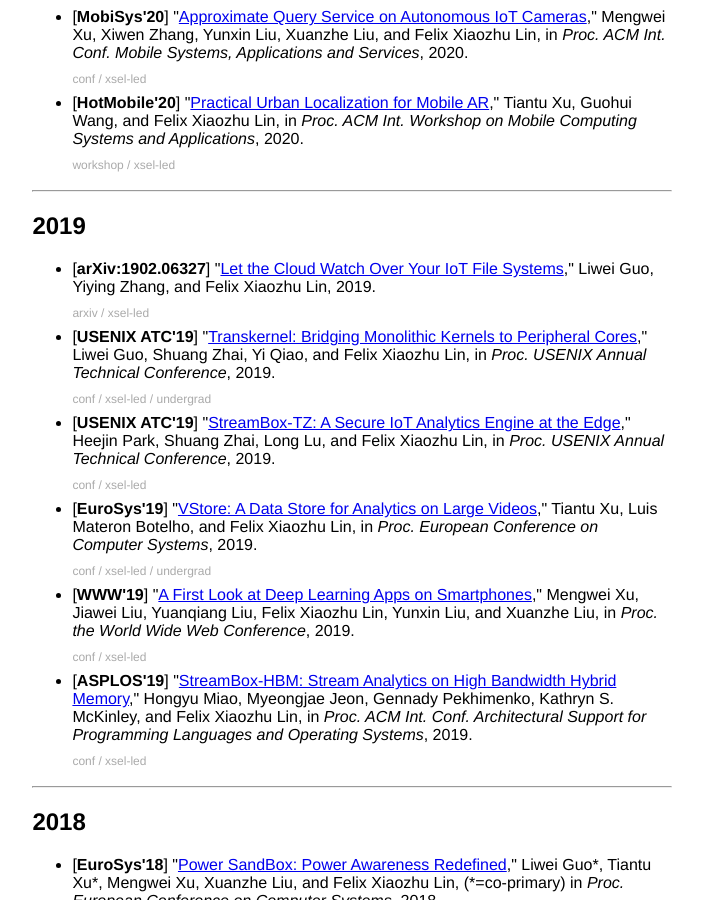
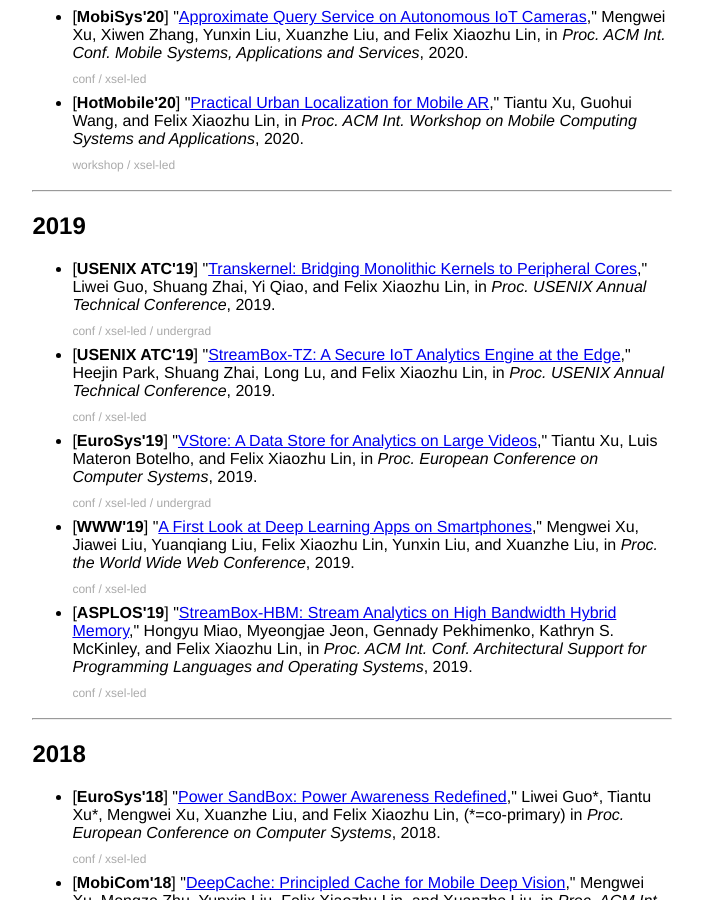
Before and after one commit to thexsel/thexsel.github.io, a Jekyll site: the page papers.html, which Jekyll copies as it is, in a window 1280 px wide and 900 px high, scrolled down 2400 px. Shown: the whole window, without its empty margins (390-1093 px from the left). Built offline with Jekyll 4.4.1, drawn with Linux system fonts in a browser that asks for light colours.

Commit message:
update paper list

```diff
--- a/papers.html
+++ b/papers.html
@@ -608,25 +608,6 @@
 <hr>
 <h2><a name="_2019"></a>2019</h2>
 <ul>
-
-<!---------------->
-<div class="item col-md-3" data-item-id="2" data-item-tags="arxiv,xsel-led">
-<li>
-	<div class="wrapper">
-		<p>
-		[<strong>arXiv:1902.06327</strong>]
-		  "<a href="https://arxiv.org/abs/1902.06327">Let the Cloud Watch Over Your IoT File Systems</a>,"
-		   Liwei Guo, Yiying Zhang, and Felix Xiaozhu Lin,
-
-		   2019.
-
-		</p>
-		<p class="item-tags"></p>
-	</div>
-</li>
-</div>
-<!---------------->
-
 
 <!---------------->
 <div class="item col-md-3" data-item-id="2" data-item-tags="conf,xsel-led,undergrad">
```
